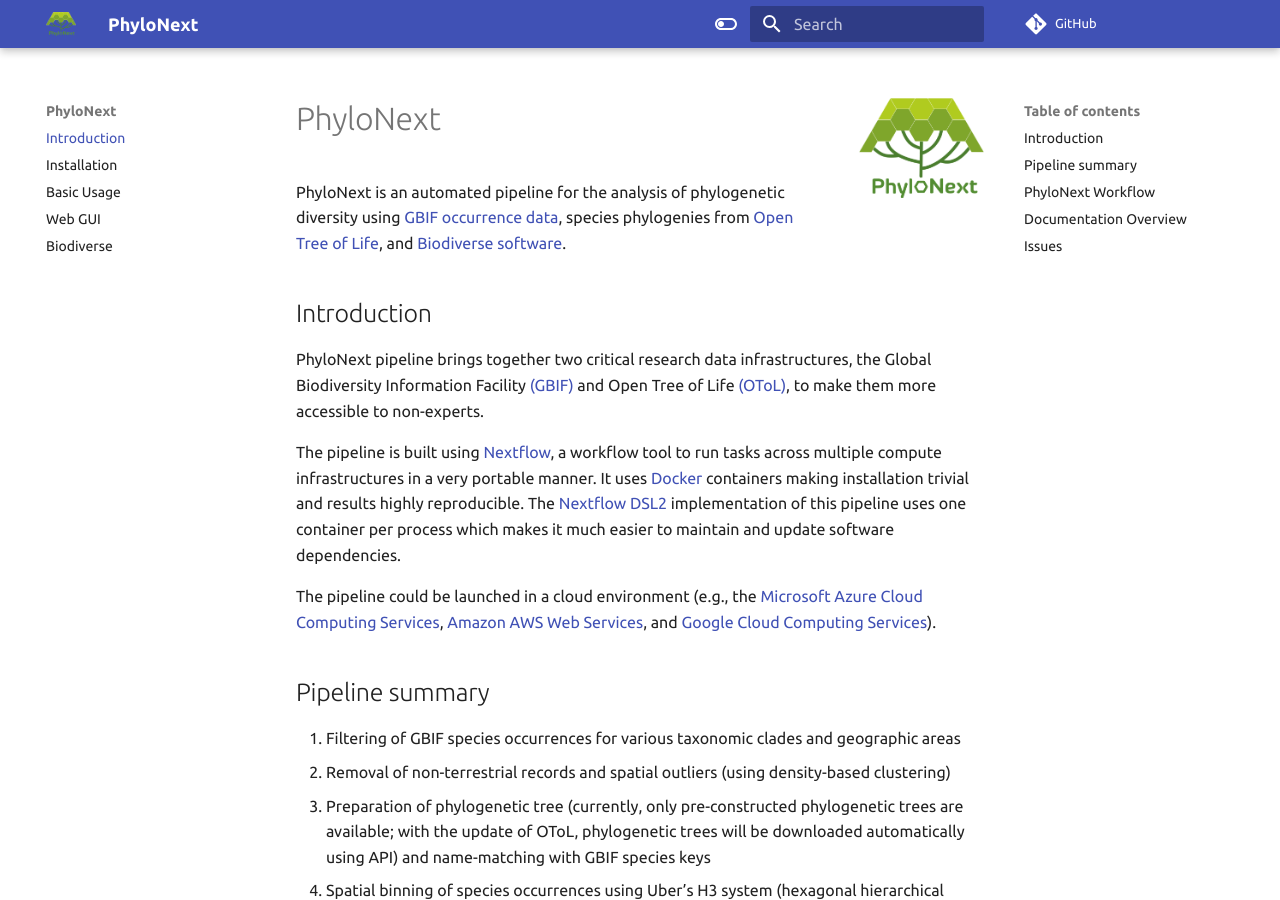
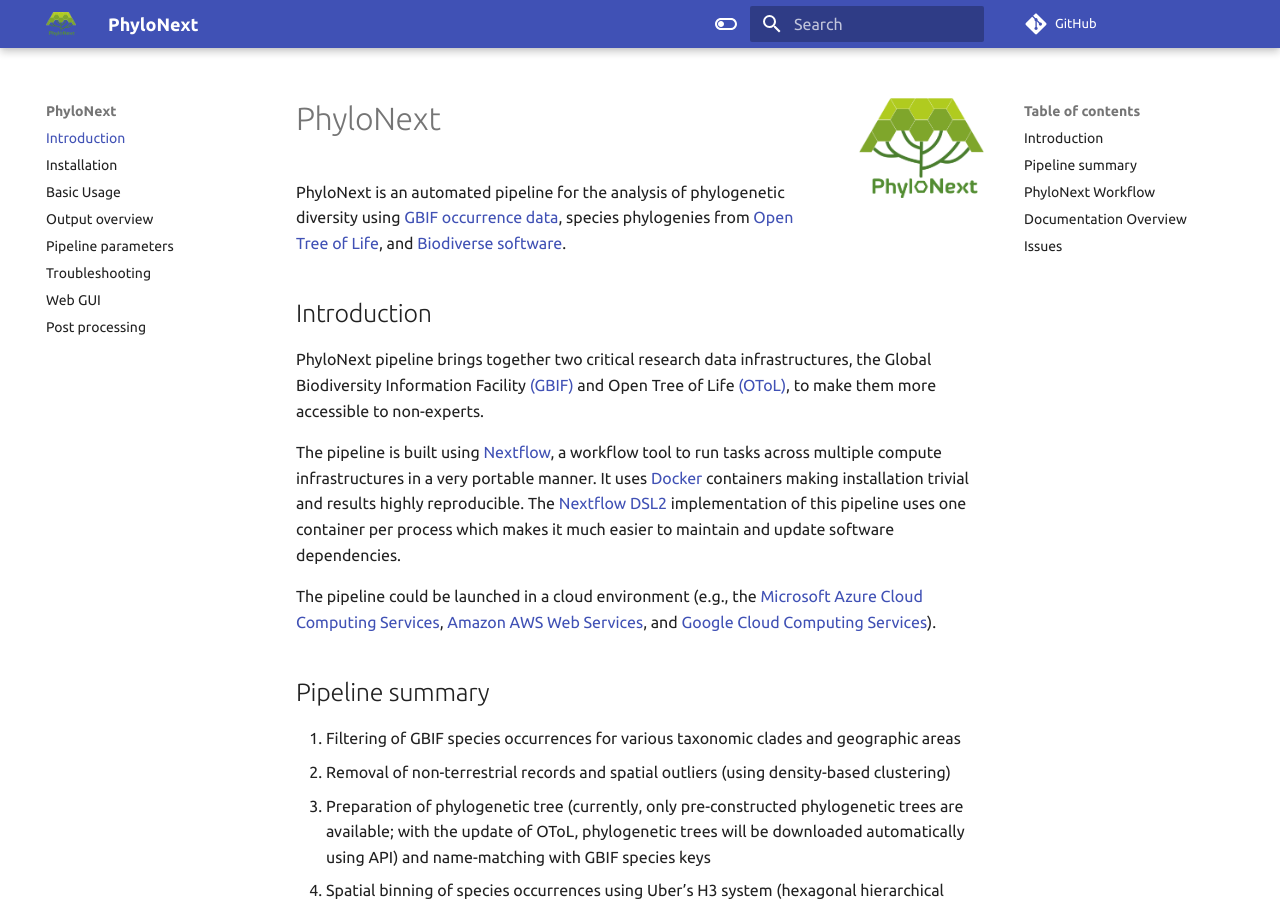
Before and after one commit to vmikk/phylonext_manual, an MkDocs documentation site: the page built from docs/index.md, in a window 1280 px wide and 900 px high. Built offline with MkDocs 1.6.1 and Material for MkDocs 9.7.7, drawn with Linux system fonts in a browser that asks for light colours; comment, search, counter and statistics services are not loaded.

Commit message:
upd navigation

```diff
--- a/mkdocs.yml
+++ b/mkdocs.yml
@@ -32,9 +32,13 @@
 markdown_extensions:
   - attr_list
   - md_in_html
+
 nav:
-  - 'Introduction': 'index.md'
-  - 'Installation': 'installation.md'
-  - 'Basic Usage':  'usage.md'
-  - 'Web GUI':      'webgui.md'
-  - 'Biodiverse':   'biodiverse.md'
+  - 'Introduction':         'index.md'
+  - 'Installation':         'installation.md'
+  - 'Basic Usage':          'usage.md'
+  - 'Output overview':      'outputs.md'
+  - 'Pipeline parameters':  'parameters.md'
+  - 'Troubleshooting':      'troubleshooting.md'
+  - 'Web GUI':              'webgui.md'
+  - 'Post processing':      'post.md'
```
Also changed, not shown: docs/biodiverse.md (deleted).
